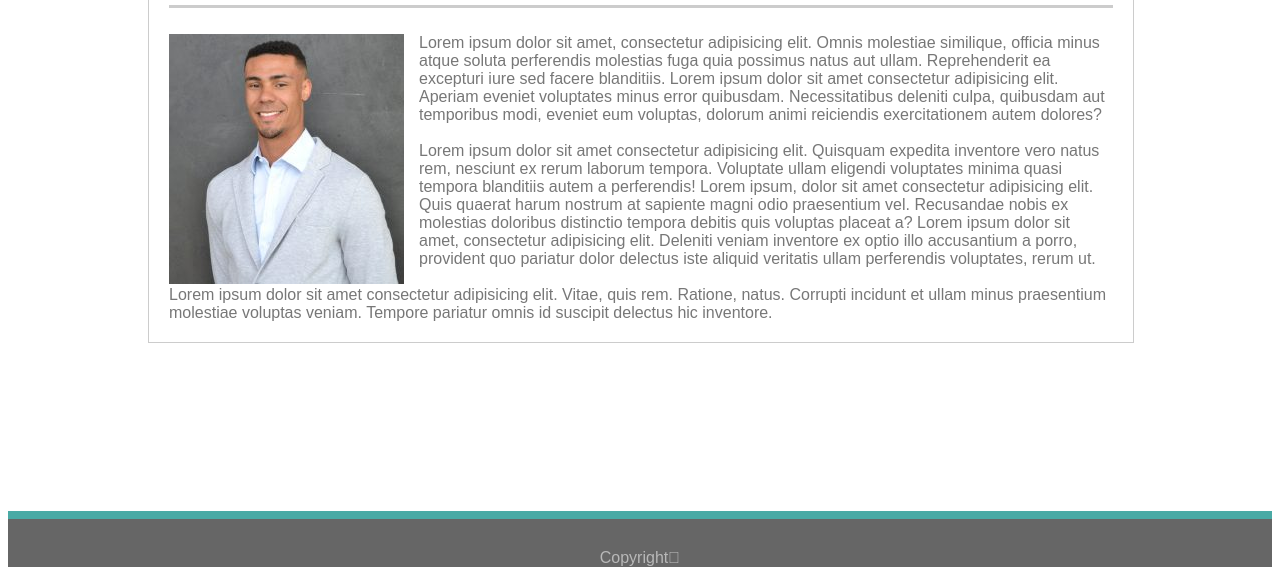
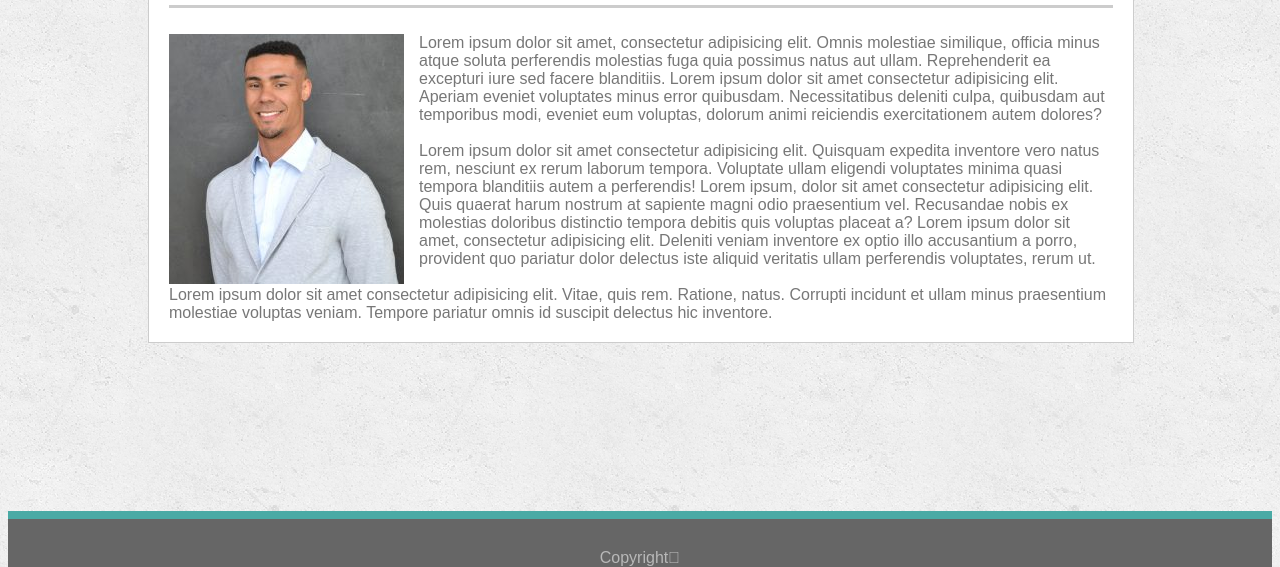
Before and after one commit to aaronnealy/basic_portfolio, a plain HTML site: page index.html in a window 1280 px wide. Shown: the part 256-823 px from the top of the page. Drawn offline with Linux system fonts and the light colour scheme.

Commit message:
fixed background issue

```diff
--- a/assets/css/body.css
+++ b/assets/css/body.css
@@ -1,5 +1,5 @@
 body{
-    background-image: url(file:///Users/aaronnealy/Downloads/concrete_seamless/concrete_seamless.png);
+    background-image: url(../images/concrete_seamless.png);
     background-position: center;
     background-size: 50;
 }
```
Also changed, not shown: assets/images/concrete_seamless.png (added), 2 other files.
